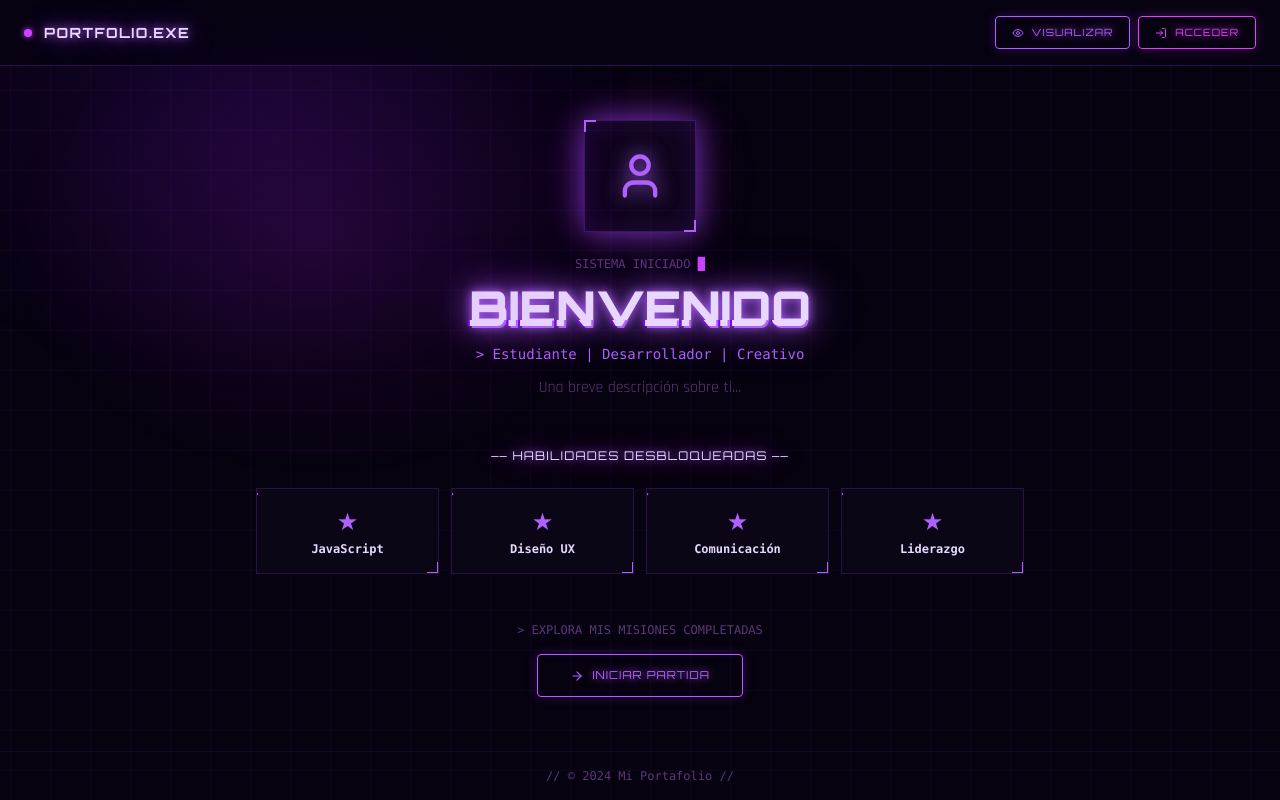
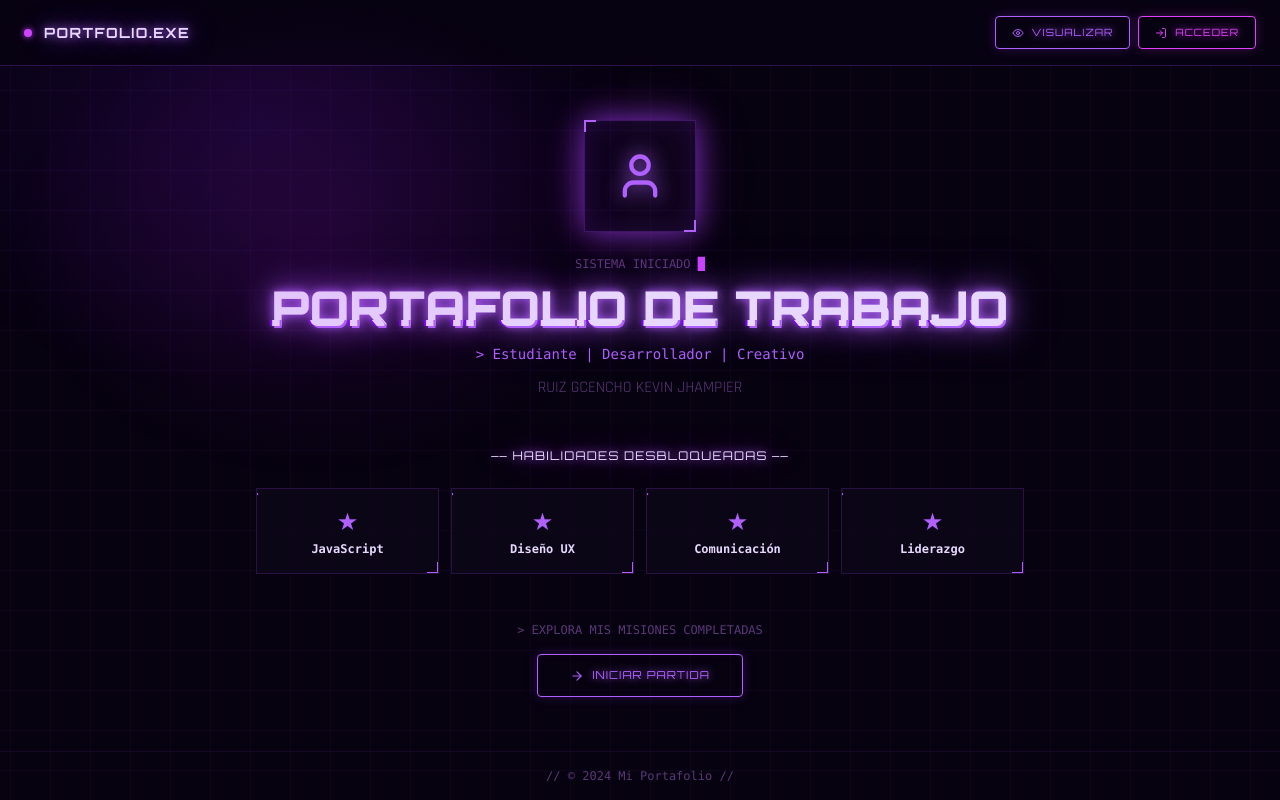
Before and after one commit to Jhamp-Storm/Jhampier160.github.io, a plain HTML site: page index.html in a window 1280 px wide. Drawn offline with nearby package versions, Linux system fonts and the light colour scheme.

Commit message:
Update index.html

```diff
--- a/index.html
+++ b/index.html
@@ -201,9 +201,9 @@
             <i data-lucide="user" style="width:52px;height:52px;color:var(--c-primary); filter:drop-shadow(0 0 10px var(--c-primary));"></i>
           </div>
           <div class="font-mono text-xs mb-3" style="color:var(--c-secondary);">SISTEMA INICIADO <span class="blink" style="color:var(--c-green);">█</span></div>
-          <h2 class="font-display text-3xl md:text-5xl font-black mb-3 neon-text glitch" id="about-heading" data-text="BIENVENIDO">BIENVENIDO</h2>
+          <h2 class="font-display text-3xl md:text-5xl font-black mb-3 neon-text glitch" id="about-heading" data-text="PORTAFOLIO DE TRABAJO">PORTAFOLIO DE TRABAJO</h2>
           <p class="font-mono text-sm mb-3" style="color:var(--c-primary);" id="about-subtitle">&gt; Estudiante | Desarrollador | Creativo</p>
-          <p class="text-base" style="color:var(--c-secondary);" id="about-bio">Una breve descripción sobre ti...</p>
+          <p class="text-base" style="color:var(--c-secondary);" id="about-bio"> RUIZ GCENCHO KEVIN JHAMPIER </3 </p>
         </div>
         <div class="mb-12">
           <div class="font-display text-xs text-center mb-6 neon-text tracking-widest">── HABILIDADES DESBLOQUEADAS ──</div>
```
